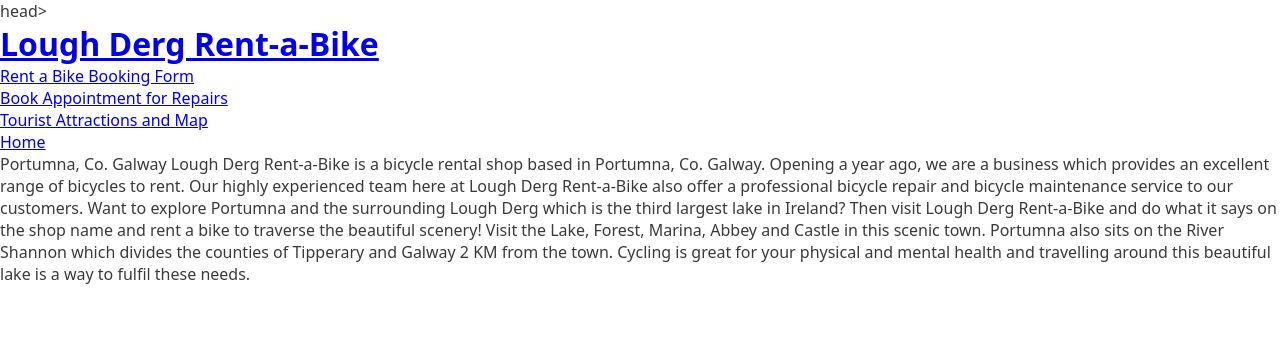
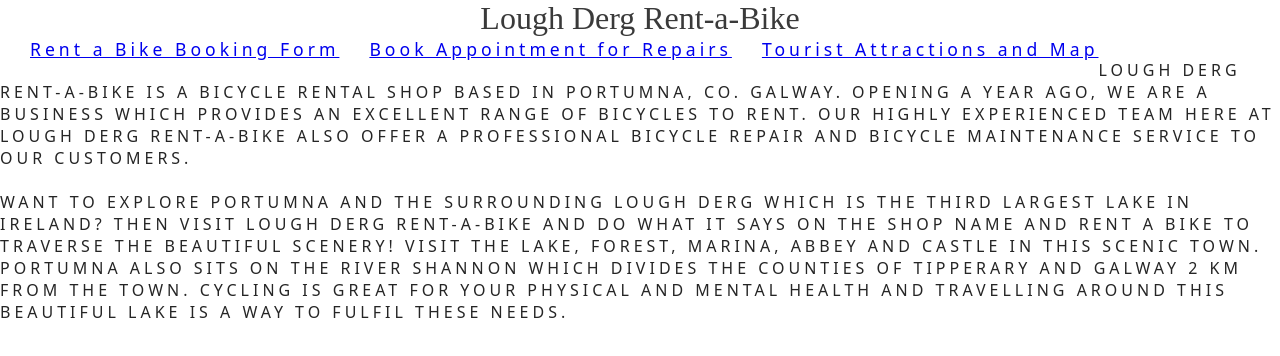
Before and after one commit to KevLawless/my-first-project, a plain HTML site: page index.html in a window 1280 px wide. Drawn offline with Linux system fonts and the light colour scheme; files that its build step writes are made by us from their sources; a web font is replaced by a local one.

Commit message:
Heading and Paragraph

```diff
--- a/assets/style.css
+++ b/assets/style.css
@@ -6,8 +6,15 @@
     border: none;
 }
 
+h1 {
+    text-align: center;
+    font-family: Gloock, Rubik;
+    font-weight: 300;
+    color: #3a3a3a;
+}
+
 body {
-    font-family: Noto Sans, sans-serif;
+    font-family: Noto Sans, Poppins;
     font-weight: 300;
     color: #3a3a3a;
 }
@@ -15,8 +22,21 @@ body {
 /* paragraph */
 
 p {
-    font-family: Noto Sans, sans-serif;
+    font-family: Noto Sans, Poppins;
     text-transform: uppercase;
     letter-spacing: 4px;
     color: #252525;
 }
+
+/* navigation links */
+
+#menu {
+    font-size: 110%;
+    letter-spacing: 4px;
+}
+
+#menu li {
+    float:left;
+    list-style-type: none;
+    margin-left: 30px;
+}
--- a/index.html
+++ b/index.html
@@ -1,21 +1,15 @@
 <!DOCTYPE html>
 <html lang="en">
 
-head>
-    <meta charset="UTF-8">
-    <meta name="viewport" content="width=device-width, initial-scale=1.0">
-    <meta name="description" content="Love Running club for runners in Dublin, Ireland">
-    <meta name="keywords" content="love running, running club, ireland, dublin">
-
+<head>
     <link rel="stylesheet" href="assets/css/style.css"
-
 </head>
 
 <body>
     <header>
-    <a href="index.html">
+        <div>
         <h1>Lough Derg Rent-a-Bike</h1>
-        </a>
+    </div>
         <nav>
             <ul id="menu">
                 <li>
@@ -27,18 +21,15 @@ head>
                 <li>
                     <a href="#">Tourist Attractions and Map</a>
                 </li>
-                <li>
-                    <a href="index.html" class="active">Home</a>
-                </li>
         </nav>
         </header>
-        <p1>
-            Portumna, Co. Galway
-        </p1>
-        <p2>
+        <br>
+        <p>
             Lough Derg Rent-a-Bike is a bicycle rental shop based in Portumna, Co. Galway. Opening a year ago, we are a  business which provides an excellent range of bicycles to rent.  Our highly experienced team here at Lough Derg Rent-a-Bike also offer a professional bicycle repair and bicycle maintenance service to our customers.
-        </p2>
-        <p3>
+        </p>
+        <br>
+        <p>
             Want to explore Portumna and the surrounding Lough Derg which is the third largest lake in Ireland? Then visit Lough Derg Rent-a-Bike and do what it says on the shop name and rent a bike to traverse the beautiful scenery! Visit the Lake, Forest, Marina, Abbey and Castle in this scenic town.   Portumna also sits on the River Shannon which divides the counties of Tipperary and Galway 2 KM from the town.   Cycling is great for your physical and mental health and travelling around this beautiful lake is a way to fulfil these needs.
-        </p3>
+        </p>
+        <br>
 </body>
```
